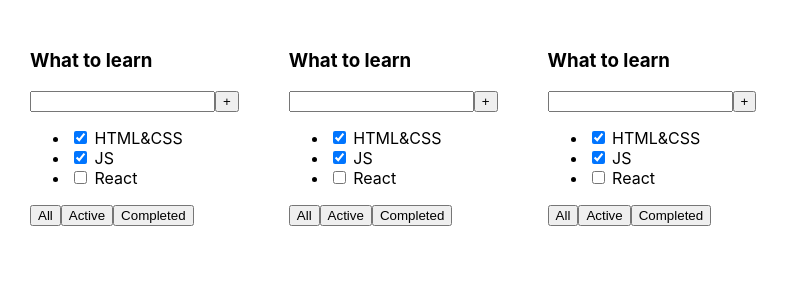
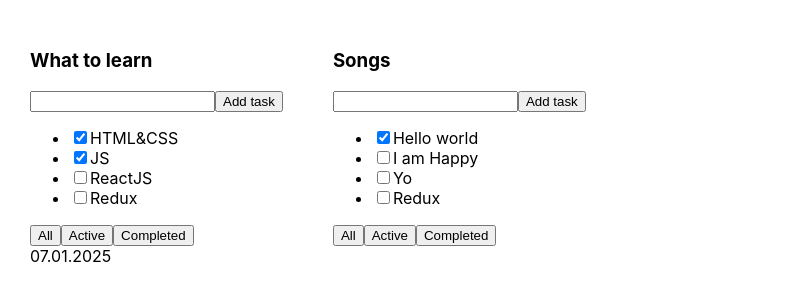
Before and after one commit to Vital9i/ToDoList-on-pnpm, a React (Vite) app: page / in a window 1280 px wide. Shown: the top 300 px of the page, without its empty margins (0-789 px from the left). Built offline with nearby package versions, Linux system fonts and the light colour scheme.

Commit message:
Lesson 1 from zero (complete)

```diff
--- a/src/App.tsx
+++ b/src/App.tsx
@@ -1,12 +1,27 @@
 import './App.css'
-import {TodolistItem} from './TodolistItem'
+import {TaskProps, TodolistItem} from './TodolistItem'
 
-export const App =()  => {
+export const App = () => {
+
+
+    const tasks1: TaskProps[] = [
+        {id: 1, title: 'HTML&CSS', isDone: true},
+        {id: 2, title: 'JS', isDone: true},
+        {id: 3, title: 'ReactJS', isDone: false},
+        {id: 4, title: 'Redux', isDone: false},
+    ]
+
+    const tasks2: TaskProps[] = [
+        {id: 1, title: 'Hello world', isDone: true},
+        {id: 2, title: 'I am Happy', isDone: false},
+        {id: 3, title: 'Yo', isDone: false},
+        {id: 4, title: 'Redux', isDone: false},
+    ]
+
     return (
         <div className="app">
-            <TodolistItem />
-            <TodolistItem />
-            <TodolistItem />
+            <TodolistItem title={'What to learn'} tasks={tasks1} date={'07.01.2025'}/>
+            <TodolistItem title={'Songs'} tasks={tasks2}/>
         </div>
     )
 }
--- /dev/null
+++ b/src/Button.tsx
@@ -0,0 +1,11 @@
+
+type ButtonProps = {
+    title: string
+    onClickHandler?:()=>void
+}
+
+export const Button = ({title,onClickHandler}: ButtonProps) =>{
+    return (
+        <button onClick={onClickHandler}>{title}</button>
+    )
+}
--- a/src/TodolistItem.tsx
+++ b/src/TodolistItem.tsx
@@ -1,27 +1,43 @@
-export const TodolistItem = () => {
+import {Button} from "./Button.tsx";
+
+type TodolistItemProps = {
+    title: string
+    tasks: TaskProps[]
+    date?: string
+}
+
+export type TaskProps = {
+    id: number
+    title: string
+    isDone: boolean
+}
+
+export const TodolistItem = ({title, tasks, date}: TodolistItemProps) => {
     return (
         <div>
-            <h3>What to learn</h3>
+            <h3>{title}</h3>
             <div>
                 <input/>
-                <button>+</button>
+                <Button title={'Add task'}/>
             </div>
             <ul>
-                <li>
-                    <input type="checkbox" checked={true}/> <span>HTML&CSS</span>
-                </li>
-                <li>
-                    <input type="checkbox" checked={true}/> <span>JS</span>
-                </li>
-                <li>
-                    <input type="checkbox" checked={false}/> <span>React</span>
-                </li>
+                {tasks.length === 0 ? (
+                    <p>Тасок нет</p>) : (
+                    tasks.map((task) => {
+                        return (
+                            <li key={task.id}>
+                                <input type="checkbox" checked={task.isDone}/>
+                                <span>{task.title}</span>
+                            </li>
+                        )
+                    }))}
             </ul>
             <div>
-                <button>All</button>
-                <button>Active</button>
-                <button>Completed</button>
+                <Button title={'All'}/>
+                <Button title={'Active'}/>
+                <Button title={'Completed'}/>
             </div>
+            <span>{date}</span>
         </div>
     )
 }
```
